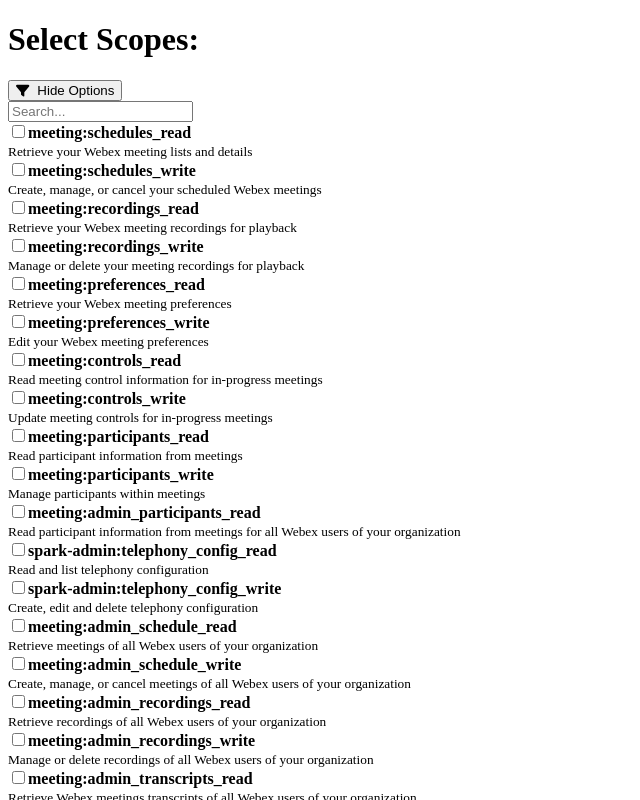
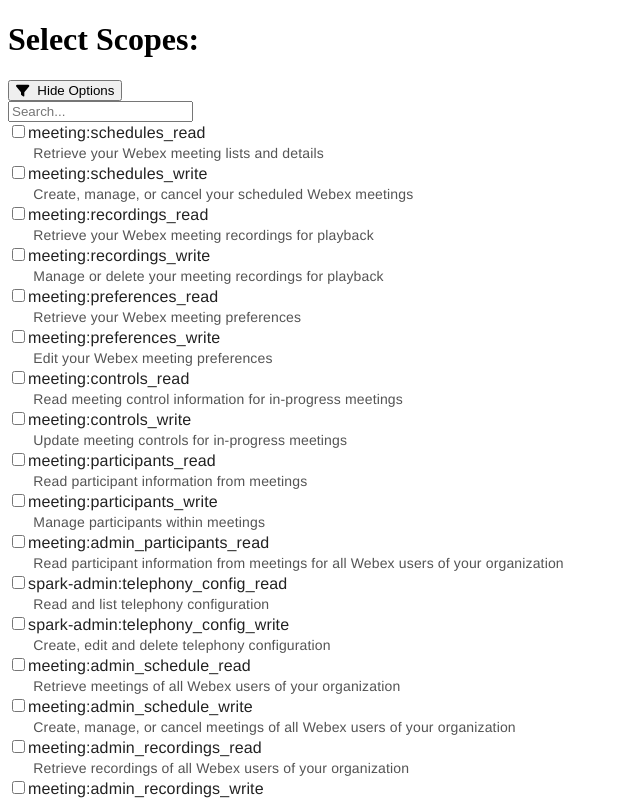
Before and after one commit to Joezanini/filter-scopes-list, a React (Create React App) app: page / in a window 1280 px wide. Both pictures are taken after a click on the button "Show Options". Shown: the top 800 px of the page, without its empty margins (0-640 px from the left). Built offline with nearby package versions, Linux system fonts and the light colour scheme.

Commit message:
added CSS to match dev portal

```diff
--- a/src/components/CheckboxList.css
+++ b/src/components/CheckboxList.css
@@ -0,0 +1,23 @@
+.scope-name {
+    box-sizing: border-box;
+    background: none 0% 0% / auto repeat scroll padding-box border-box rgba(0, 0, 0, 0);
+    color: rgba(0, 0, 0, 0.87);
+    font-weight: 400;
+    font-family: "CiscoSansTT Regular", "Helvetica Neue", Helvetica, Arial, sans-serif;
+    cursor: pointer;
+    font-size: 16px;
+    line-height: 20px;
+    letter-spacing: 0.15008px;
+}
+
+.scope-description {
+    box-sizing: border-box;
+    background: none 0% 0% / auto repeat scroll padding-box border-box rgba(0, 0, 0, 0);
+    color: rgb(84, 84, 84);
+    font-family: "CiscoSansTT Light", "Helvetica Neue", Helvetica, Arial, sans-serif;
+    font-size: 14px;
+    line-height: 20px;
+    font-weight: 400;
+    cursor: pointer;
+    letter-spacing: 0.15008px;
+}
--- a/src/components/CheckboxList.js
+++ b/src/components/CheckboxList.js
@@ -1,5 +1,5 @@
 import React, { useState } from 'react';
-
+import './CheckboxList.css'
 
 const CheckboxList = ({ scopes }) => {
   const [filter, setFilter] = useState('');
@@ -26,7 +26,7 @@
           <label htmlFor={`checkbox-${index}`}>
             <strong className='scope-name'>{scope.name}</strong>
             <br/>
-            <small className='scope-description'>{scope.description}</small>
+            <small className='scope-description'>&emsp;&ensp;&nbsp;{scope.description}</small>
           </label>
         </div>
       ))}
```
